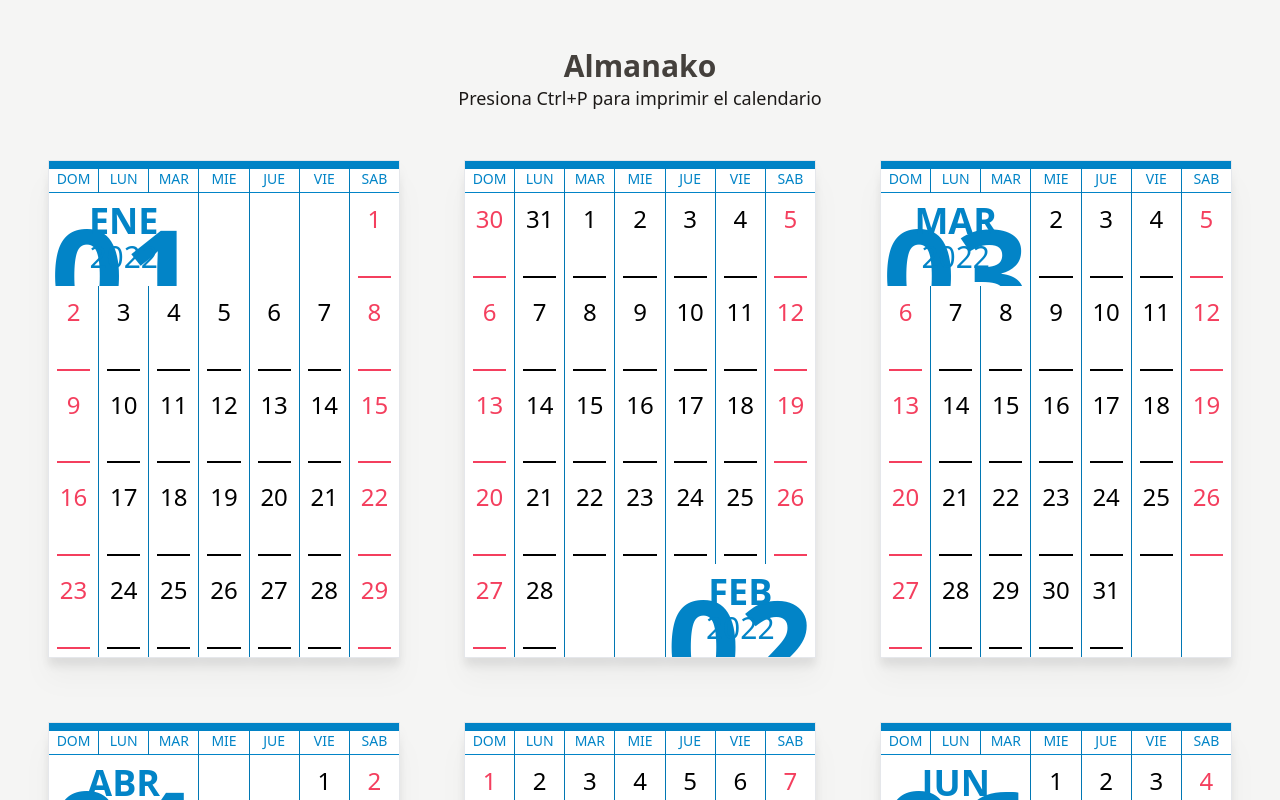
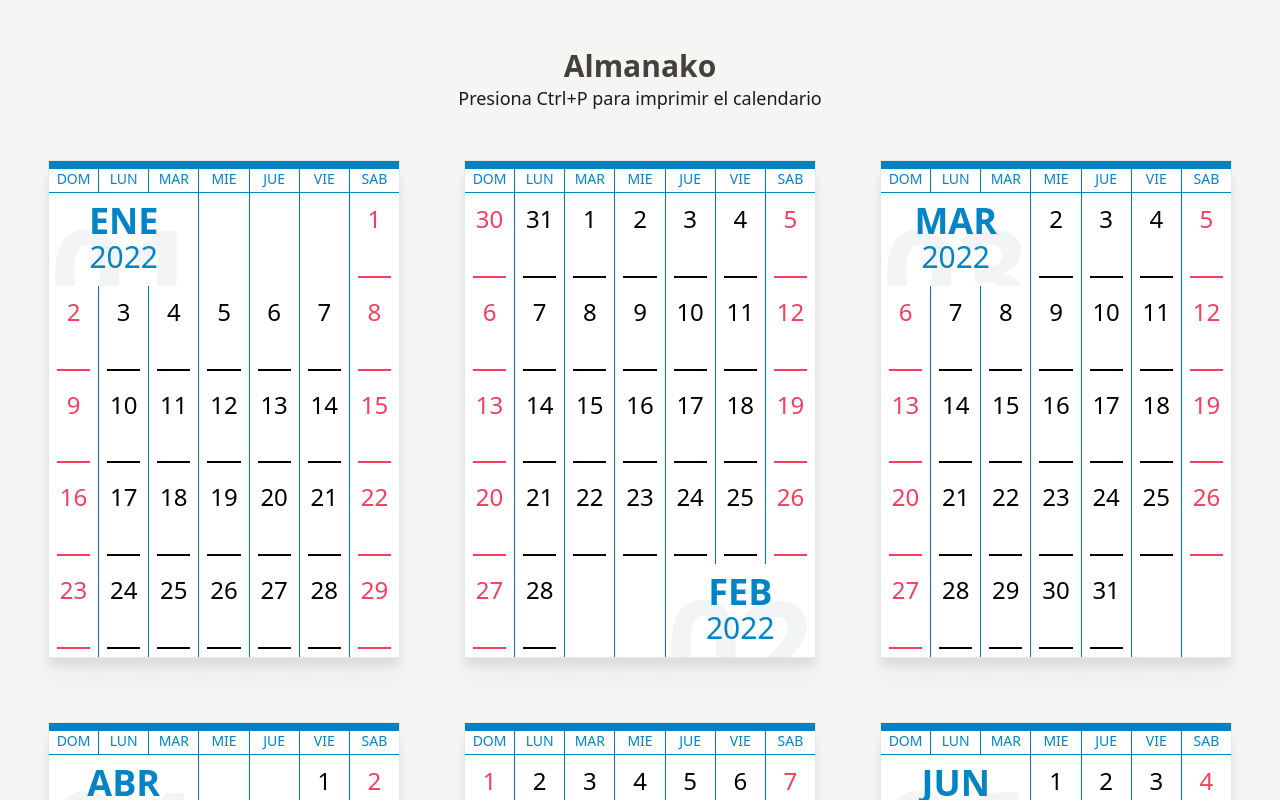
Before and after one commit to AIDEA775/Almanako, a Svelte app: page / in a window 1280 px wide. Shown: the top 800 px of the page. Built offline with nearby package versions, Linux system fonts and the light colour scheme.

Commit message:
Ahora es presentable

```diff
--- a/src/YearMonth.svelte
+++ b/src/YearMonth.svelte
@@ -21,7 +21,7 @@
 
 <div class="relative font-black bg-white col-span-3 overflow-hidden">
     <div
-        class="absolute inset-x-0 top-4 leading-none text-[8rem] text-{color}-100 z-0"
+        class="absolute inset-x-0 top-4 leading-none text-[8rem] text-gray-100 current25 z-0"
     >
         {(month + 1).toLocaleString("es", {
             minimumIntegerDigits: 2,
@@ -35,3 +35,9 @@
         <div class="text-3xl font-light">{year}</div>
     </div>
 </div>
+
+<style>
+    .current25 {
+        color: rgba(currentColor, 25);
+    }
+</style>
```
